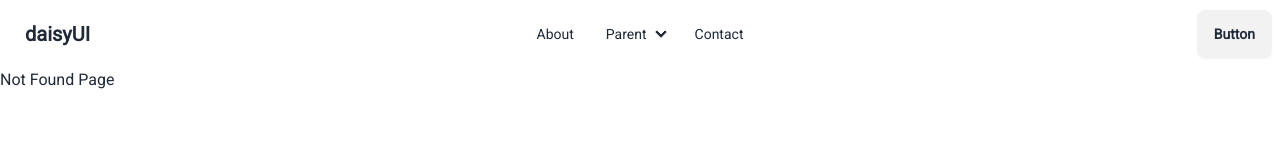
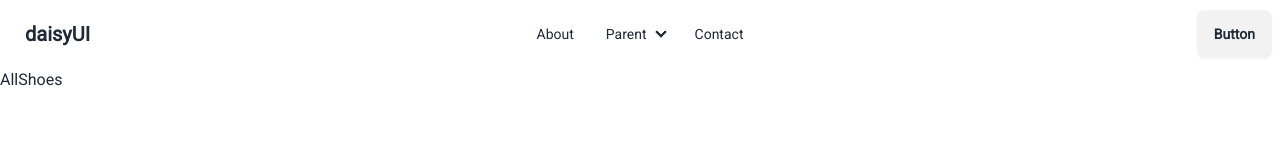
Before and after one commit to ShariarNiaj05/simple-nextjs-app, a Next.js app: page /all-shoes in a window 1280 px wide. Before the commit this address had no page. Shown: the top 160 px of the page. Built offline with nearby package versions, Linux system fonts and the light colour scheme.

Commit message:
concept of SSR

```diff
--- /dev/null
+++ b/src/app/all-shoes/page.js
@@ -0,0 +1,10 @@
+
+const AllShoes = () => {
+    return (
+        <div>
+            AllShoes
+        </div>
+    );
+};
+
+export default AllShoes;
```
